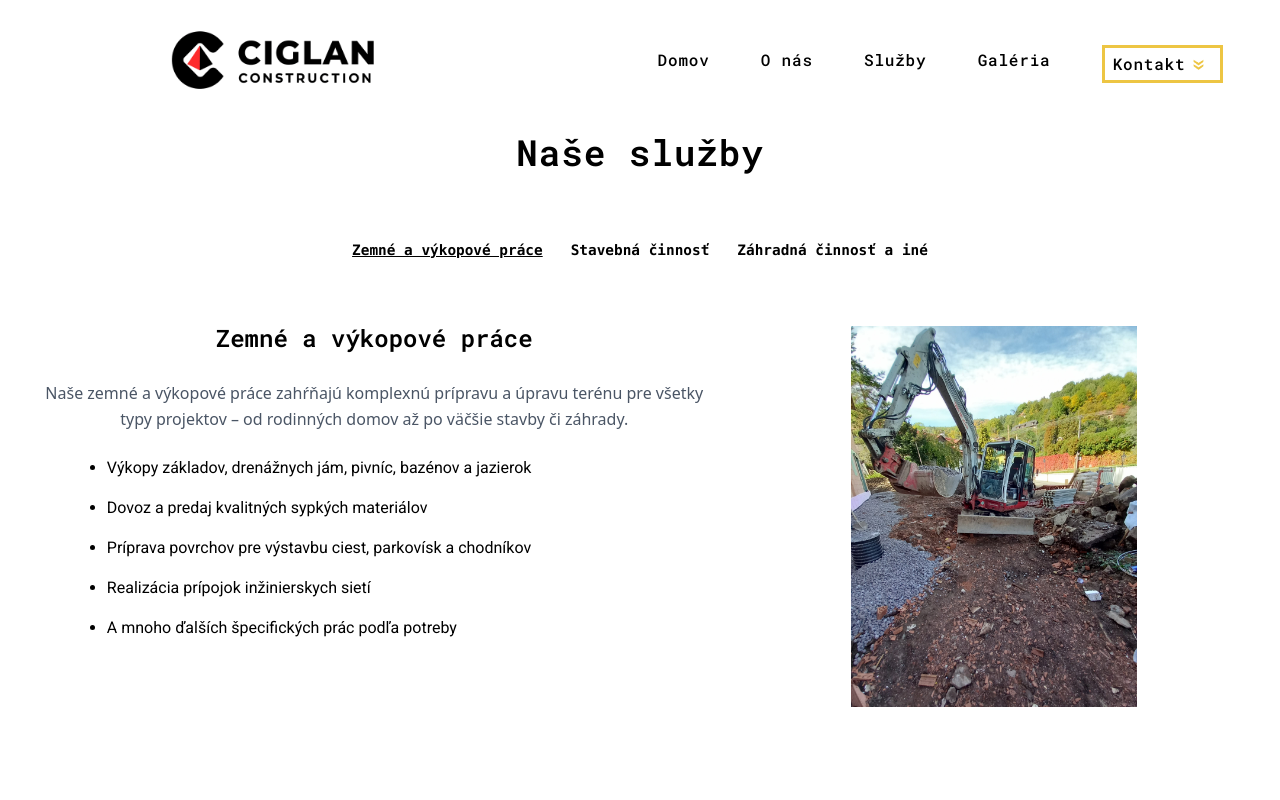
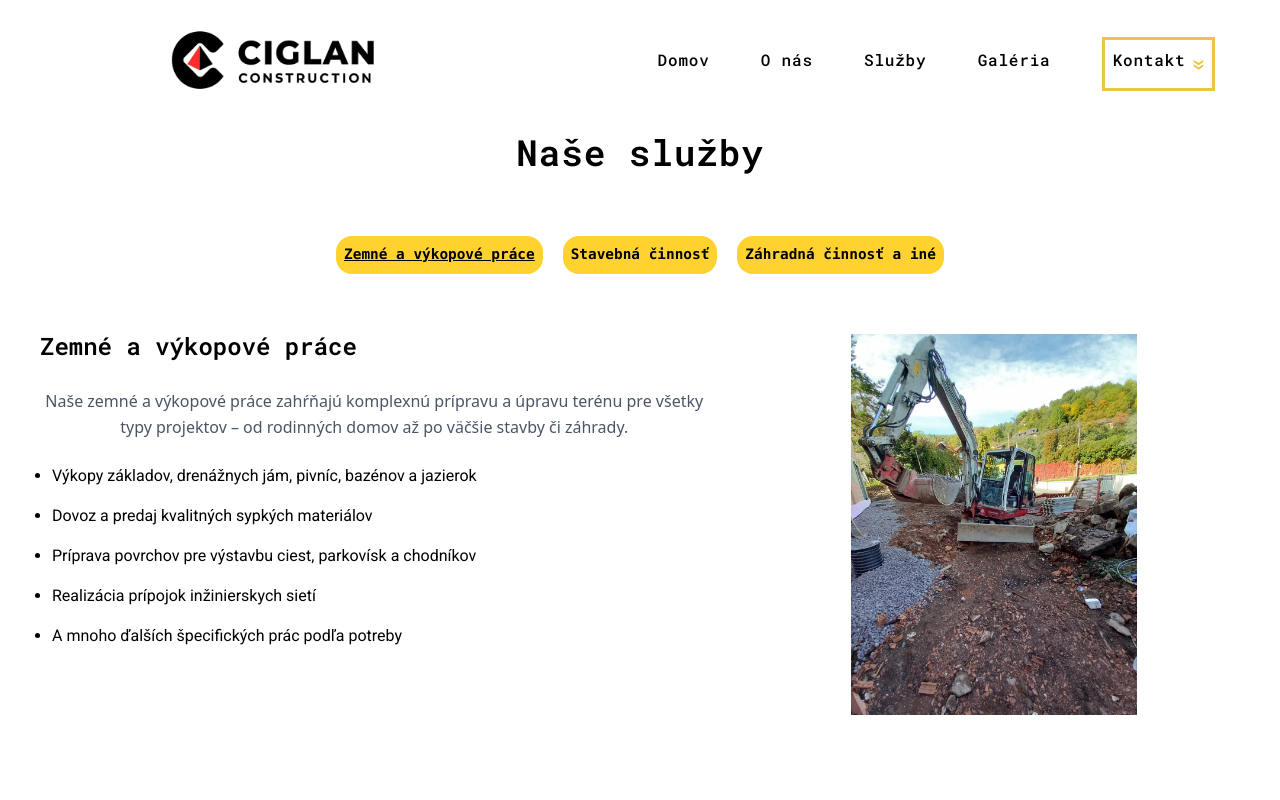
Before and after one commit to Dukoooo/ciglan_2025_tailwind, a React (Vite) app: page /services in a window 1280 px wide. Shown: the top 800 px of the page. Built offline with nearby package versions, Linux system fonts and the light colour scheme.

Commit message:
Final commit - Ciglan.sk tailwind

```diff
--- a/src/components/Baner.jsx
+++ b/src/components/Baner.jsx
@@ -4,7 +4,7 @@ import { LuMessageCircleMore } from "react-icons/lu";
 
 function Baner() {
   return (
-    <div className="  flex flex-col items-center justify-center min-h-[30vh] md:min-h-[33vh] xl:min-h-[45vh] 2xl:min-h-[40vh] w-[100%] bg-amber-400 mx-auto  w-screen ">
+    <div className="  flex flex-col items-center justify-center min-h-[30vh] md:min-h-[33vh] xl:min-h-[45vh] 2xl:min-h-[40vh]  bg-amber-400 mx-auto  w-screen ">
       <div className="w-[100%] mx-2 text-center mt-10 md:w-[95%] xl:w-[80%] 2xl:max-w-[60%] transform hover:scale-105 duration-350">
         <div className="relative top-[-70px] left-[41%] w-fit md:top-[-95px] md:left-[45%] 2xl:top-[-80px]">
           <img src={trippleBlack} alt="" className="w-20 " />
--- a/src/components/layout/Navigation.jsx
+++ b/src/components/layout/Navigation.jsx
@@ -3,11 +3,22 @@ import { IoMdCloseCircle } from "react-icons/io";
 
 import LogoHorizontal from "../../assets/ciglan_logo_horizontal_transparent.png";
 import arrowSmall from "../../assets/arrows__Small.png";
-import { useState } from "react";
+import { useEffect, useState } from "react";
 import { Link } from "react-router-dom";
 
 function Navigation() {
   const [isOpen, setIsOpen] = useState(false);
+
+  useEffect(() => {
+    if (isOpen) {
+      document.body.classList.add("no-scroll");
+    } else {
+      document.body.classList.remove("no-scroll");
+    }
+    return () => {
+      document.body.classList.remove("no-scroll");
+    };
+  }, [isOpen]);
 
   function handleMenu() {
     setIsOpen(!isOpen);
@@ -52,8 +63,8 @@ function Navigation() {
             <Link to="/gallery">Galéria</Link>
           </li>
 
-          <span className="md:border-3 md:border-[#EDC543] pl-2 pr-4 flex justify-between items-center cursor-pointer group">
-            <li className="transition-colors duration-300 border-b-2 pb-2 border-[#EDC543] md:border-none md:py-1">
+          <span className="md:border-3 md:border-[#EDC543] px-2 py-2 flex justify-between items-center cursor-pointer group">
+            <li className="cursor-pointer hover:text-[#EDC543] transition-colors duration-300 border-b-2  pb-2 border-[#EDC543] md:border-none">
               <Link to="/contact">Kontakt</Link>
             </li>
             <img
--- a/src/index.css
+++ b/src/index.css
@@ -7,6 +7,11 @@ body {
   padding: 0;
 }
 
+.no-scroll {
+  overflow: hidden !important;
+  height: 100vh;
+}
+
 .text-stroke-1 {
   -webkit-text-stroke: 1px rgb(64, 62, 62);
 }
--- a/src/pages/Services.jsx
+++ b/src/pages/Services.jsx
@@ -7,7 +7,7 @@ import Baner from "../components/Baner";
 import imgServ from "../assets/gal-6.jpg";
 import ScrollToTop from "../utils/ScrollToTop";
 import { useParams } from "react-router-dom";
-import { motion } from "motion/react";
+import { motion, AnimatePresence } from "framer-motion";
 
 function Services() {
   const [currentItemID, setCurrentItemID] = useState(servicesData[0].id);
@@ -43,27 +43,39 @@ function Services() {
             {servicesData.map((item) => {
               const isActiv = item.id === activService.id;
               return (
+                <motion.div
+                  whileHover={{ scale: 1.03 }}
+                  transition={{ type: "spring", stiffness: 400, damping: 10 }}
+                >
                   <li
                     key={item.id}
-                  className={`${isActiv ? "underline" : ""} cursor-pointer p-1`}
+                    className={`${isActiv ? "underline" : ""} cursor-pointer p-1 bg-amber-300 rounded-2xl px-2 py-2 hover:bg-amber-400  transfor duration-600`}
                     onClick={() => setCurrentItemID(item.id)}
                   >
                     {item.serviceName}
                   </li>
+                </motion.div>
               );
             })}
           </ul>
 
           <main className="flex flex-col xl:flex-row">
             <div className="flex items-center flex-col justify-center mt-[3rem] mx-auto w-[85%] xl:relative xl:top-[-60px] xl:pl-10 ">
+              <AnimatePresence mode="wait">
+                <motion.div
+                  key={activService.id}
+                  initial={{ opacity: 0.2, y: 20 }}
+                  animate={{ opacity: 1, y: 0 }}
+                  exit={{ opacity: 0, y: 0 }}
+                  transition={{ duration: 0.2, ease: "easeOut" }}
+                >
                   <h2 className="text-[1.5rem] font-semibold font-[Roboto_Mono] pb-6">
                     {activService.serviceName}
                   </h2>
                   <p className="text-center mb-4 max-w-2xl mx-auto text-gray-600 leading-relaxed">
                     {activService.serviceDesc}
                   </p>
-
-              <ul className="font-[Roboto] w-[80%] mb-[2rem] ">
+                  <ul className="font-[Roboto] w-[80%] mb-[2rem]  pl-3 ">
                     {activService.serviceFeatures.map((el, index) => {
                       return (
                         <li key={index} className="py-2 list-disc ">
@@ -72,6 +84,8 @@ function Services() {
                       );
                     })}
                   </ul>
+                </motion.div>
+              </AnimatePresence>
             </div>
             <div className="w-[70%] mx-auto py-8 mb-10 relative">
               <img
```
Lines whose indentation alone changed are shown as unchanged.
